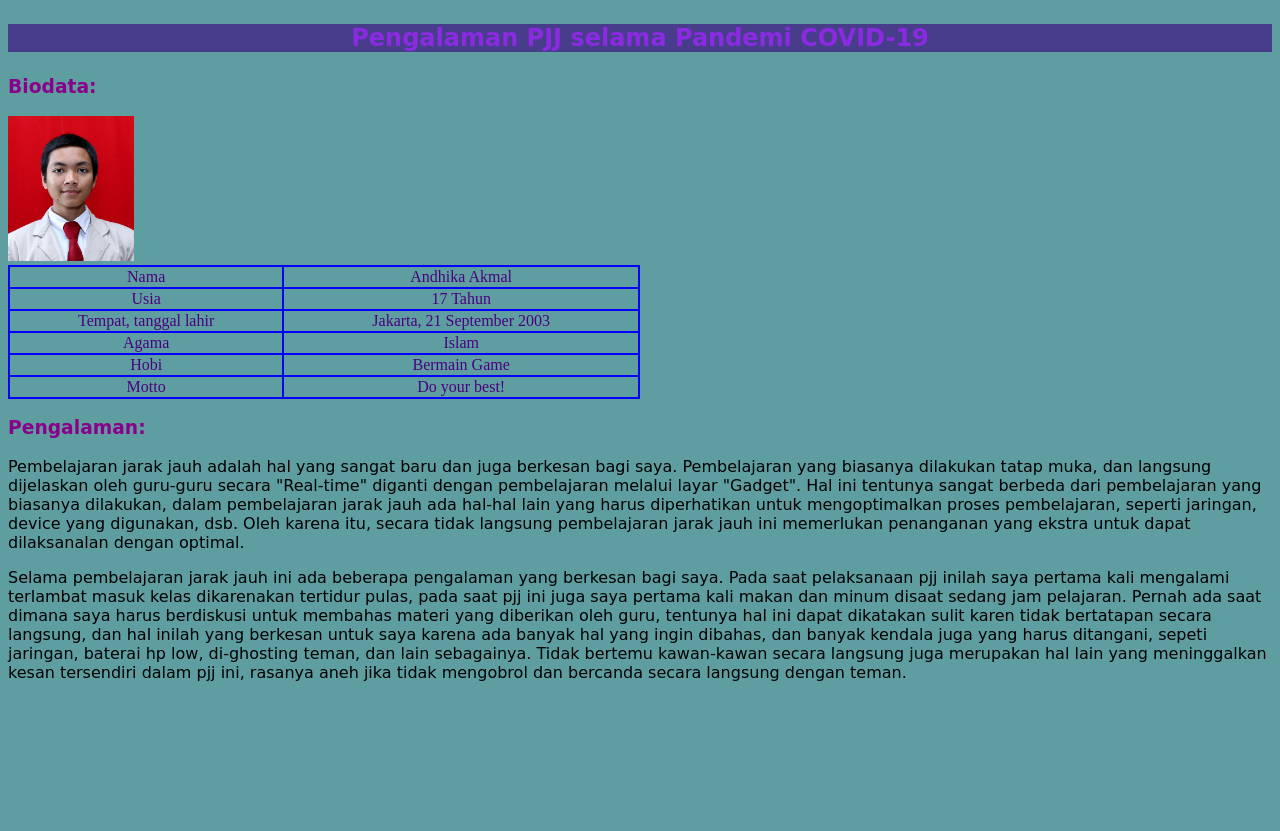
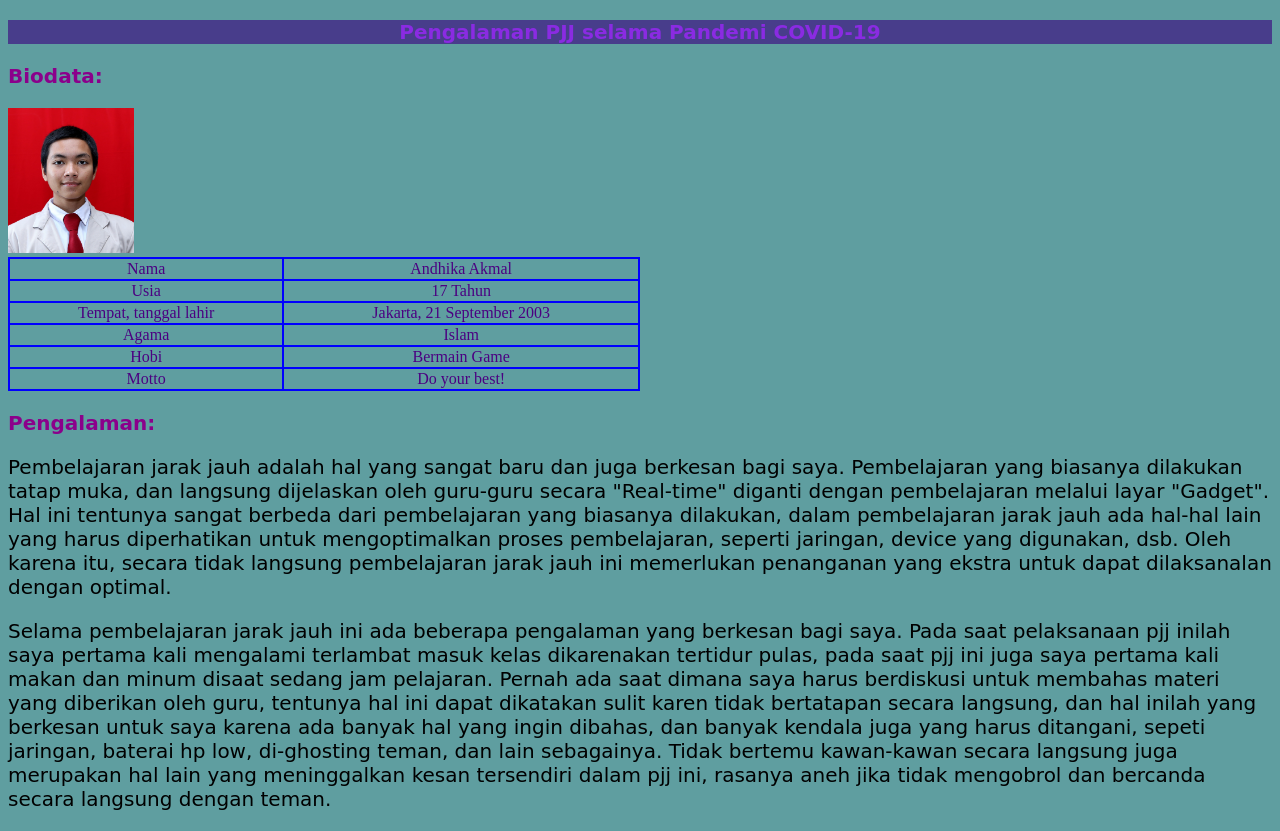
Before and after one commit to Andhikaak65/Andhikaak65.github.io, a plain HTML site: page index.html in a window 1280 px wide. Before the commit the page ends 800 px from the top, so only its background shows below. Drawn offline with Linux system fonts and the light colour scheme.

Commit message:
Update mystyle.css

```diff
--- a/mystyle.css
+++ b/mystyle.css
@@ -2,4 +2,4 @@ body {background-color: cadetblue;}
 h2 {color: blueviolet;background-color: darkslateblue;}
 h3 {color: darkmagenta;}
 table, th, td {border: 2px solid blue; text-align: center;color: indigo;border-collapse: collapse;witdh: 100%}
-p {font-family: 'Brush Script MT', cursive;}
+p {font-family: 'Brush Script MT', cursive;font-size: 20px}
```
